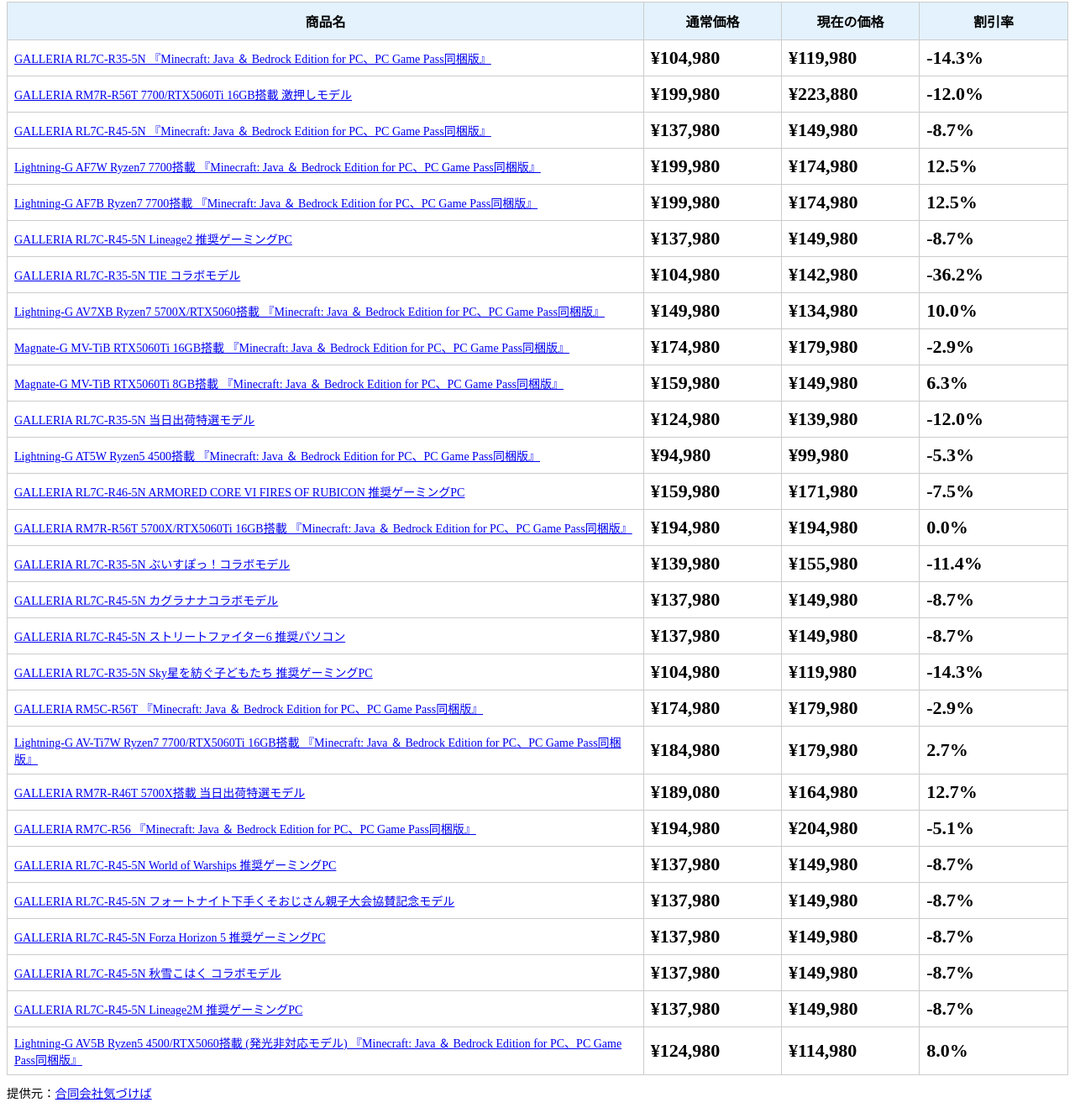
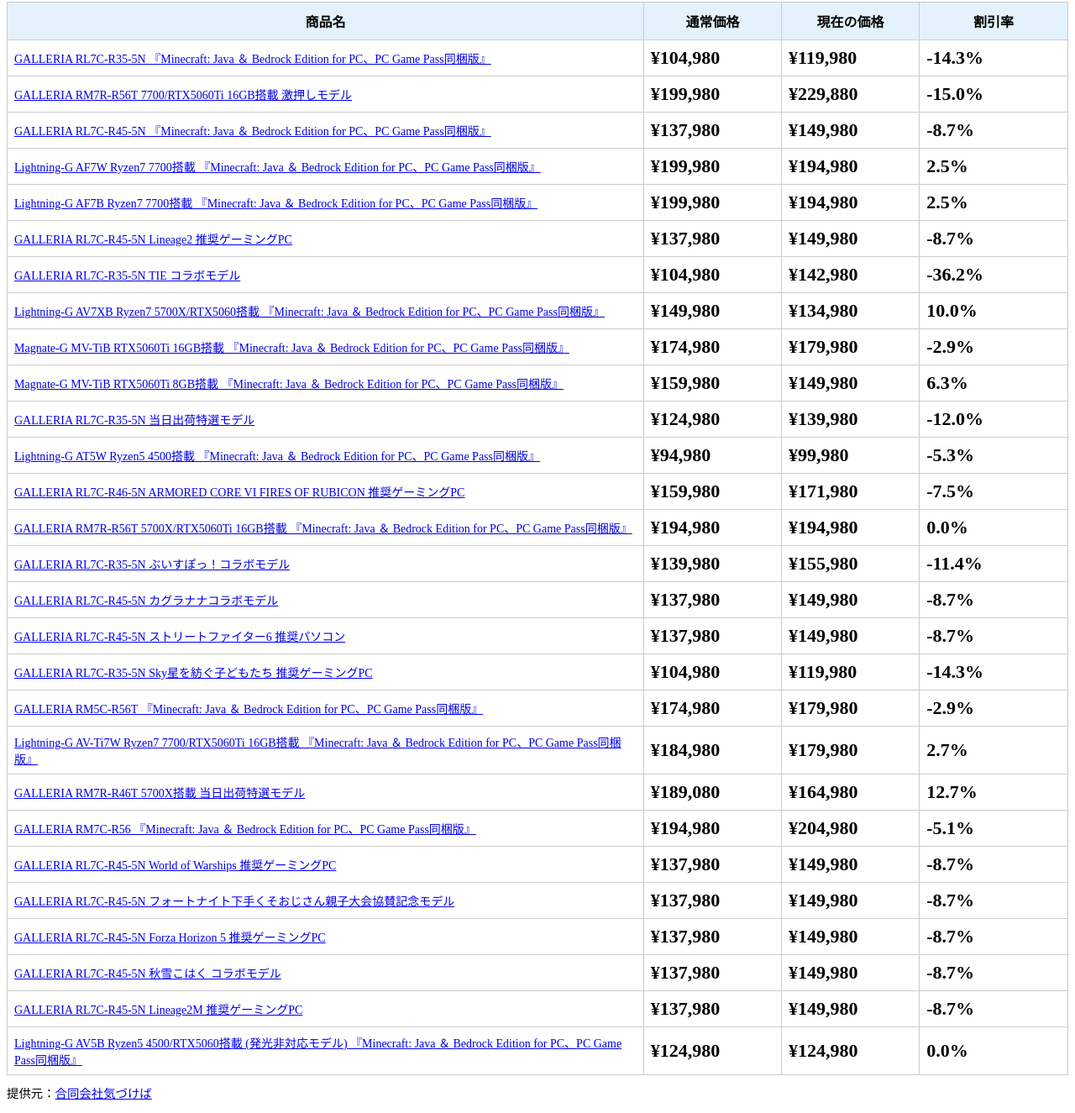
Before and after one commit to toru-ubu/price-widget, a plain HTML site: page index.html in a window 1280 px wide. Shown: the part 50-1375 px from the top of the page at 84% size. Drawn offline with Linux system fonts and the light colour scheme.

Commit message:
Auto update from GAS

```diff
--- a/index.html
+++ b/index.html
@@ -69,8 +69,8 @@
     <tr>
       <td style="width:60%;"><a href="https://www.dospara.co.jp/TC30/MC18457.html" target="_blank">GALLERIA RM7R-R56T 7700/RTX5060Ti 16GB搭載 激押しモデル</a> </td>
       <td>¥199,980</td>
-      <td>¥223,880</td>
-      <td>-12.0%</td>
+      <td>¥229,880</td>
+      <td>-15.0%</td>
     </tr>
     <tr>
       <td style="width:60%;"><a href="https://www.dospara.co.jp/TC143/MC15813.html" target="_blank">GALLERIA RL7C-R45-5N 『Minecraft: Java ＆ Bedrock Edition for PC、PC Game Pass同梱版』</a> </td>
@@ -81,14 +81,14 @@
     <tr>
       <td style="width:60%;"><a href="https://www.dospara.co.jp/TC50/MC17644.html" target="_blank">Lightning-G AF7W Ryzen7 7700搭載 『Minecraft: Java ＆ Bedrock Edition for PC、PC Game Pass同梱版』</a> </td>
       <td>¥199,980</td>
-      <td>¥174,980</td>
-      <td>12.5%</td>
+      <td>¥194,980</td>
+      <td>2.5%</td>
     </tr>
     <tr>
       <td style="width:60%;"><a href="https://www.dospara.co.jp/TC50/MC17643.html" target="_blank">Lightning-G AF7B Ryzen7 7700搭載 『Minecraft: Java ＆ Bedrock Edition for PC、PC Game Pass同梱版』</a> </td>
       <td>¥199,980</td>
-      <td>¥174,980</td>
-      <td>12.5%</td>
+      <td>¥194,980</td>
+      <td>2.5%</td>
     </tr>
     <tr>
       <td style="width:60%;"><a href="https://www.dospara.co.jp/TC143/MC18097.html" target="_blank">GALLERIA RL7C-R45-5N Lineage2 推奨ゲーミングPC</a> </td>
@@ -225,8 +225,8 @@
     <tr>
       <td style="width:60%;"><a href="https://www.dospara.co.jp/TC50/MC18384.html" target="_blank">Lightning-G AV5B Ryzen5 4500/RTX5060搭載 (発光非対応モデル) 『Minecraft: Java ＆ Bedrock Edition for PC、PC Game Pass同梱版』</a> </td>
       <td>¥124,980</td>
-      <td>¥114,980</td>
-      <td>8.0%</td>
+      <td>¥124,980</td>
+      <td>0.0%</td>
     </tr></table>
 <p style="margin-top:10px; font-size:0.9em;">
   提供元：<a href="https://kidukeba.co.jp/" target="_blank" rel="dofollow">合同会社気づけば</a>
```
